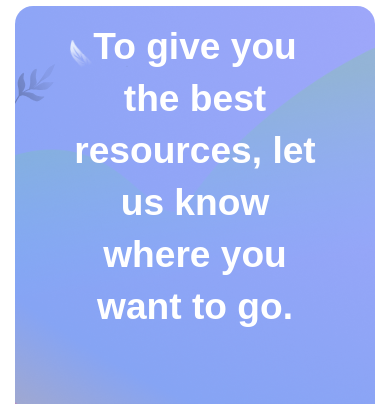
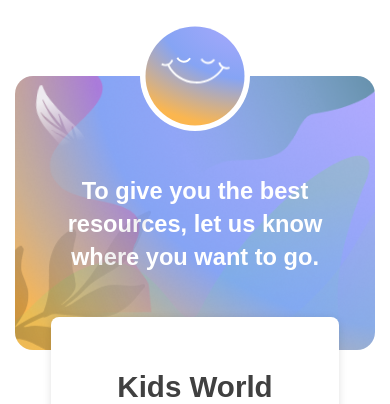
Before and after one commit to Hyzyr/the-balance-project, a plain HTML site: page index.html in a window 390 px wide. Shown: the part 65-469 px from the top of the page. Drawn offline with Linux system fonts and the light colour scheme; a web font is replaced by a local one.

Commit message:
style mains

```diff
--- a/assets/css/components/1-main/animations.scss
+++ b/assets/css/components/1-main/animations.scss
@@ -59,6 +59,22 @@
     background-position: center center;
   }
 }
+@keyframes faceAnimationMob {
+  from {
+    width: 80%;
+    height: 80%;
+    background-position: top right;
+  }
+  40% {
+    background-position: top right;
+  }
+  to {
+    width: 90%;
+    height: 90%;
+    background-position: center center;
+  }
+}
+
 @keyframes smileAnimation {
   from {
     transform: translate(5%, 10%) scale(0.9);
--- a/assets/css/components/1-main/mixin.scss
+++ b/assets/css/components/1-main/mixin.scss
@@ -109,11 +109,6 @@
   -moz-transform: rotate(270deg);
 }
 
-@mixin xxxlg-max {
-  @media (max-width: 1760px) {
-    @content;
-  }
-}
 @mixin xlg-xxlg {
   @media (max-width: 1180px) {
     @content;
@@ -168,3 +163,8 @@
     @content;
   }
 }
+@mixin xxlg-xlg-height {
+  @media (max-height: 980px) {
+    @content;
+  }
+}
--- a/assets/css/components/2-layout/responsive.scss
+++ b/assets/css/components/2-layout/responsive.scss
@@ -1,7 +1,3 @@
-// (max-width: 1680px)
-@include xxxlg-max {
-  @include xxxlg-max-index;
-}
 // (max-width: 1180px)
 @include xlg-xxlg {
 }
@@ -10,6 +6,7 @@
   .autoContainer {
     padding: 0 20px;
   }
+  @include index-lg-xlg;
 }
 // (max-width: 840px)
 @include md-lg {
@@ -35,12 +32,19 @@
   @include header-xsm-sm;
 }
 
-// (max-width: 420px)
-@include xxsm-xsm {
-  @include header-xxsm-xsm;
+//max-height: 980px
+@include xxlg-xlg-height {
+  @include index-xxlg-xlg-height;
 }
-
+@media (max-width: 560px) and (min-height: 500px) {
+  @include index-mobile;
+}
 // max-height: 600px
 @include xsm-sm-height {
   @include header-xsm-sm-height;
 }
+// (max-width: 420px)
+@include xxsm-xsm {
+  @include header-xxsm-xsm;
+  @include index-xxsm-xsm;
+}
--- a/assets/css/components/3-pages/index.scss
+++ b/assets/css/components/3-pages/index.scss
@@ -1,4 +1,6 @@
 .hero {
+  font-size: 11px;
+
   &__inner {
     position: relative;
     display: flex;
@@ -13,7 +15,8 @@
     background-position: center center;
     background-size: cover;
     border-radius: 18px;
-    font-size: 11px;
+    font-size: inherit;
+    @include noSelect;
 
     h1 {
       max-width: 900px;
@@ -77,11 +80,20 @@
       }
     }
     &-bg {
+      position: absolute;
+      top: 0;
+      left: 0;
+      width: 100%;
+      height: 100%;
+      border-radius: 18px;
+      overflow: hidden;
+
       .leaf-1 {
         position: absolute;
         top: 10%;
         left: 0;
         width: 11%;
+        min-width: 120px;
         height: auto;
       }
       .leaf-2 {
@@ -89,9 +101,9 @@
         top: 6%;
         left: 15%;
         width: 8%;
+        min-width: 100px;
         height: auto;
       }
-
     }
   }
   &__smile {
@@ -99,6 +111,7 @@
     top: 100%;
     right: 50%;
     width: 18em;
+    min-width: 135px;
     background: $white;
     border-radius: 50%;
     transform: translate(50%, -50%);
@@ -137,10 +150,90 @@
   }
 }
 
-@mixin xxxlg-max-index {
+@mixin index-xxlg-xlg-height {
   .hero {
+    font-size: 1vh;
+  }
+}
+
+@mixin index-lg-xlg {
+  .hero {
+    padding-top: 9em;
     &__inner {
-      font-size: 1vh;
+      padding: 9em 2em 2em 2em;
+    }
+    &__smile {
+      top: 0;
+
+      &-face {
+        animation: faceAnimationMob 0.9s ease both;
+      }
     }
   }
 }
+
+//(max-width: 560px) and (min-height: 500px)
+@mixin index-mobile {
+  .hero {
+    padding-top: 70px;
+    padding-bottom: 42em;
+
+    &__smile {
+      width: 130px;
+      min-width: unset;
+    }
+    &__inner {
+      padding: calc(70px + 3.5em) 20px 9em 20px;
+      min-height: unset;
+      background: url(../images/hero-mobile.png);
+      background-position: center center;
+      background-size: cover;
+
+      &-bg {
+        .leaf-1 {
+          top: unset;
+          bottom: 0;
+          left: 0;
+          width: 165px;
+          min-width: unset;
+          height: auto;
+          transform: translate(-20%, 20%);
+          animation-duration: 40s;
+        }
+        .leaf-2 {
+          top: 5%;
+          left: 5%;
+          width: 65px;
+          min-width: unset;
+          height: auto;
+          transform: translate(-20%, -20%);
+        }
+      }
+      h1 {
+        font-size: 2.8em;
+        margin: 0;
+      }
+      &-buttons {
+        height: 35em;
+        position: absolute;
+        top: calc(100% - 4em);
+        width: 80%;
+        flex-direction: column;
+
+        .button {
+          font-size: 3.5em;
+          width: 100%;
+          box-shadow: 0px 2px 10px -1px rgba(0, 0, 0, 0.15);
+        }
+      }
+    }
+  }
+}
+
+@mixin index-xxsm-xsm {
+  .hero {
+    &__smile {
+      width: 110px !important;
+    }
+  }
+}
```
Also changed, not shown: assets/css/main.css, parents.html (added).
